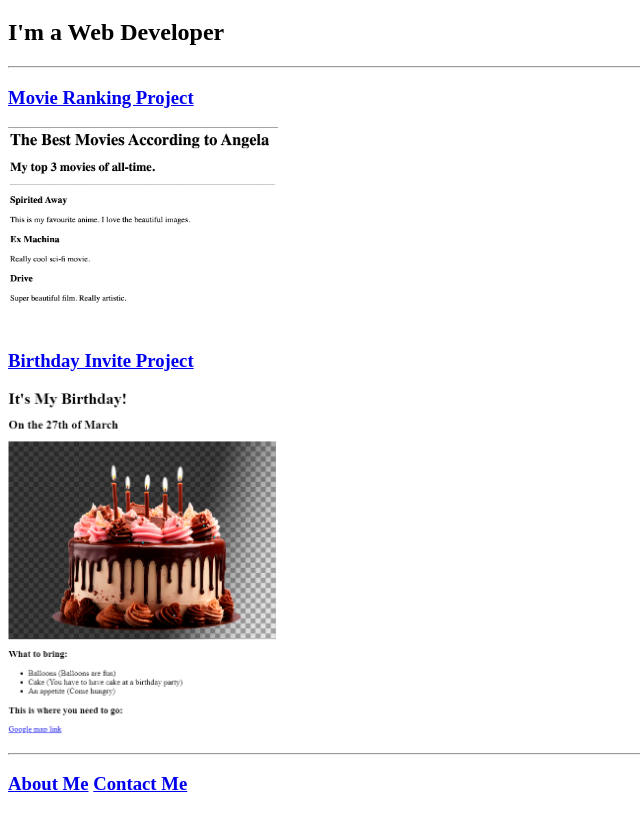
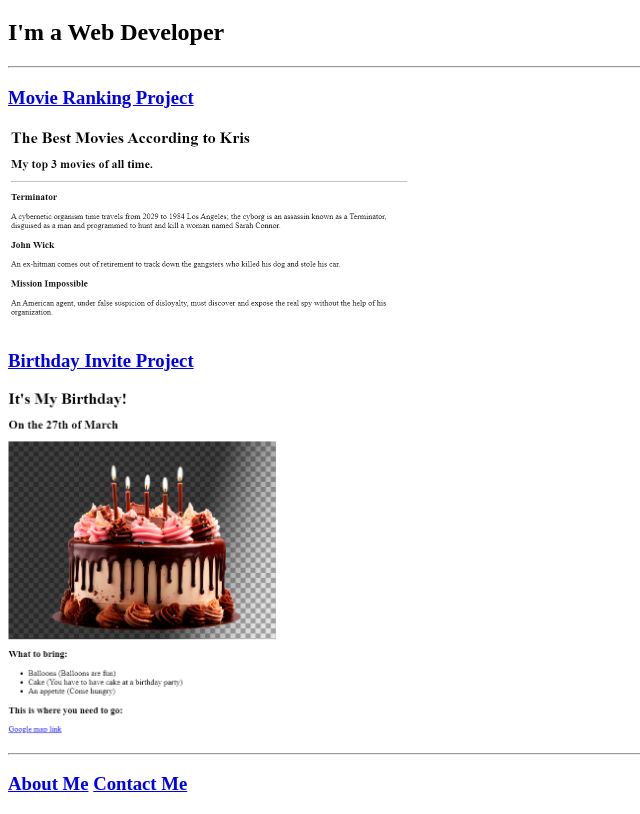
Before and after one commit to Krisw22/html-portfolio, a plain HTML site: page index.html in a window 1280 px wide. Shown: the part 61-875 px from the top of the page, without its empty margins (0-640 px from the left). Drawn offline with Linux system fonts and the light colour scheme.

Commit message:
Update index.html

```diff
--- a/index.html
+++ b/index.html
@@ -10,7 +10,7 @@
     <h2>I'm a Web Developer</h2>
     <hr>
     <h3><a href="./public/movierank.html">Movie Ranking Project</a></h3>
-    <img src="./assets/images/movie.png" height="200" alt="">
+    <img src="./assets/images/movies.png" height="200" alt="">
     <h3><a href="./public/birthdayinvite.html">Birthday Invite Project</a></h3>
     <img src="./assets/images/birthday.png" height="350" alt="">
     <hr>
```
